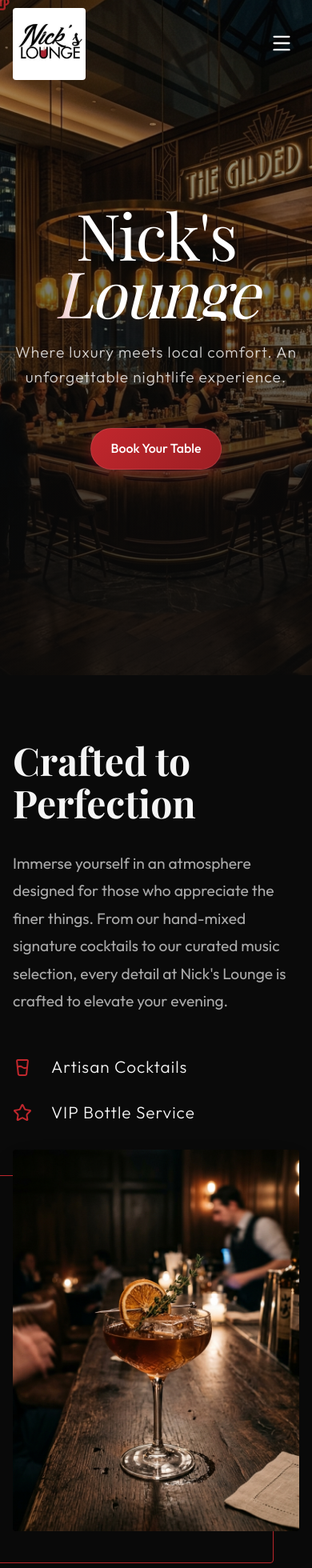
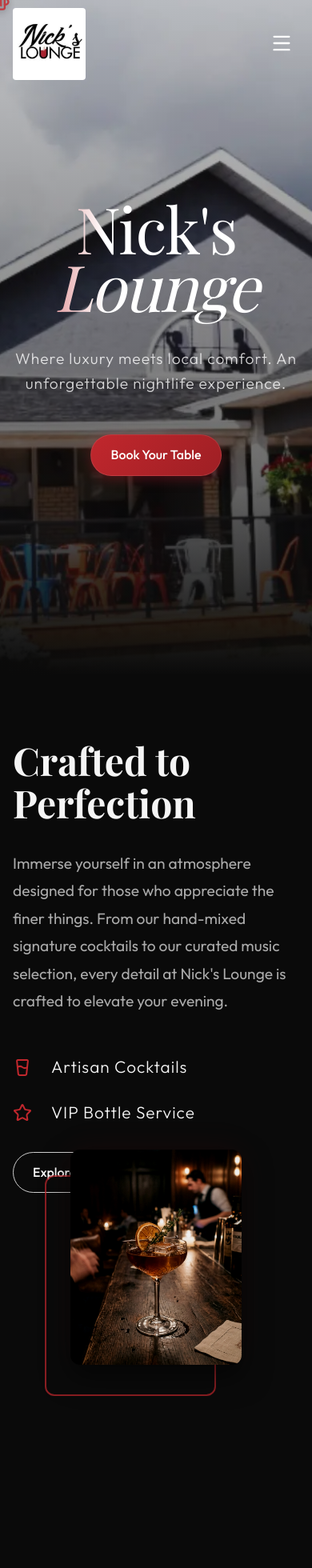
Before and after one commit to vp-appkartz/nickslounge, a React (Vite) app: page / in a window 390 px wide. Shown: the top 1960 px of the page at 80% size. Built offline with nearby package versions, Linux system fonts and the light colour scheme; a web font is replaced by a local one.

Commit message:
Final responsive UI tweaks: hero zoom animation, layout constraints, mobile grids

```diff
--- a/src/pages/Home.css
+++ b/src/pages/Home.css
@@ -30,7 +30,7 @@
   left: 0;
   width: 100%;
   height: 100%;
-  background: linear-gradient(to bottom, rgba(10,10,10,0.3) 0%, rgba(10,10,10,0.9) 100%);
+  background: linear-gradient(to bottom, rgba(10,10,10,0.2) 0%, rgba(10,10,10,0.6) 70%, var(--bg-color) 100%);
   z-index: 1;
 }
 
@@ -48,6 +48,7 @@
   line-height: 0.9;
   margin-bottom: 1.5rem;
   letter-spacing: -2px;
+  padding-bottom: 0.2em; /* Prevents "g" descender from being clipped by background-clip */
 
   /* High performance text color shine */
   background: linear-gradient(
@@ -142,8 +143,10 @@
 
 .experience-image-wrapper {
   position: relative;
-  width: 100%;
-  aspect-ratio: 3/4;
+  width: 60%;
+  margin: 0 auto;
+  max-width: 350px;
+  aspect-ratio: 4/5;
   border-radius: 20px;
   overflow: visible; /* To allow accent border to show outside */
 }
@@ -152,10 +155,18 @@
   width: 100%;
   height: 100%;
   object-fit: cover;
-  border-radius: 4px;
-  box-shadow: var(--shadow-lg);
+  border-radius: 12px;
+  box-shadow: 0 15px 35px rgba(0,0,0,0.5), 0 0 40px rgba(193,39,45,0.1);
   position: relative;
   z-index: 2;
+  transition: transform var(--transition-slow), box-shadow var(--transition-slow);
+  filter: brightness(0.9) contrast(1.1);
+}
+
+.experience-image-wrapper:hover .experience-image {
+  transform: translateY(-10px) scale(1.02);
+  box-shadow: 0 25px 45px rgba(0,0,0,0.6), 0 0 60px rgba(193,39,45,0.2);
+  filter: brightness(1) contrast(1.1);
 }
 
 .image-accent-border {
@@ -164,15 +175,22 @@
   left: -2rem;
   width: 100%;
   height: 100%;
-  border: 1px solid var(--gold-accent);
+  border: 2px solid var(--primary-color);
   z-index: 1;
-  border-radius: 4px;
+  border-radius: 12px;
+  transition: transform var(--transition-slow), opacity var(--transition-slow);
+  opacity: 0.7;
+}
+
+.experience-image-wrapper:hover .image-accent-border {
+  transform: translate(1rem, -1rem);
+  opacity: 1;
 }
 
 /* Menu Teaser */
 .menu-teaser-section {
   padding: 8rem 0;
-  background-color: var(--surface-color);
+  /* Removed surface-color to seamlessly blend with the dark background */
 }
 
 /* Interactive Deals Accordion */
--- a/src/pages/Home.jsx
+++ b/src/pages/Home.jsx
@@ -35,10 +35,10 @@
       <section className="hero-immersive">
         <motion.div
           className="hero-bg"
-          initial={{ scale: 1.1 }}
-          animate={{ scale: 1 }}
-          transition={{ duration: 2, ease: "easeOut" }}
-          style={{ backgroundImage: `url('/media/hero-dark.jpg')`, y: yParallaxSlow }}
+          initial={{ scale: 1 }}
+          animate={{ scale: 1.15 }}
+          transition={{ duration: 25, ease: "linear", repeat: Infinity, repeatType: "reverse" }}
+          style={{ backgroundImage: `url('/media/hero-dark.webp')`, y: yParallaxSlow }}
         />
         <div className="hero-gradient"></div>
         <div className="container hero-content-immersive">
--- a/src/pages/Menu.css
+++ b/src/pages/Menu.css
@@ -89,7 +89,7 @@
 
 .menu-items-container {
   display: grid;
-  grid-template-columns: repeat(auto-fill, minmax(400px, 1fr));
+  grid-template-columns: repeat(auto-fill, minmax(min(100%, 400px), 1fr));
   gap: 3rem 4rem;
   padding-bottom: 5rem;
 }
--- a/src/pages/Offers.css
+++ b/src/pages/Offers.css
@@ -90,7 +90,7 @@
 
 .hh-items-grid {
   display: grid;
-  grid-template-columns: repeat(auto-fit, minmax(400px, 1fr));
+  grid-template-columns: repeat(auto-fit, minmax(min(100%, 400px), 1fr));
   gap: 2rem 4rem;
   max-width: 1000px;
   margin: 0 auto;
```
Also changed, not shown: public/media/hero-dark.png (added), public/media/hero-dark.webp (added).
